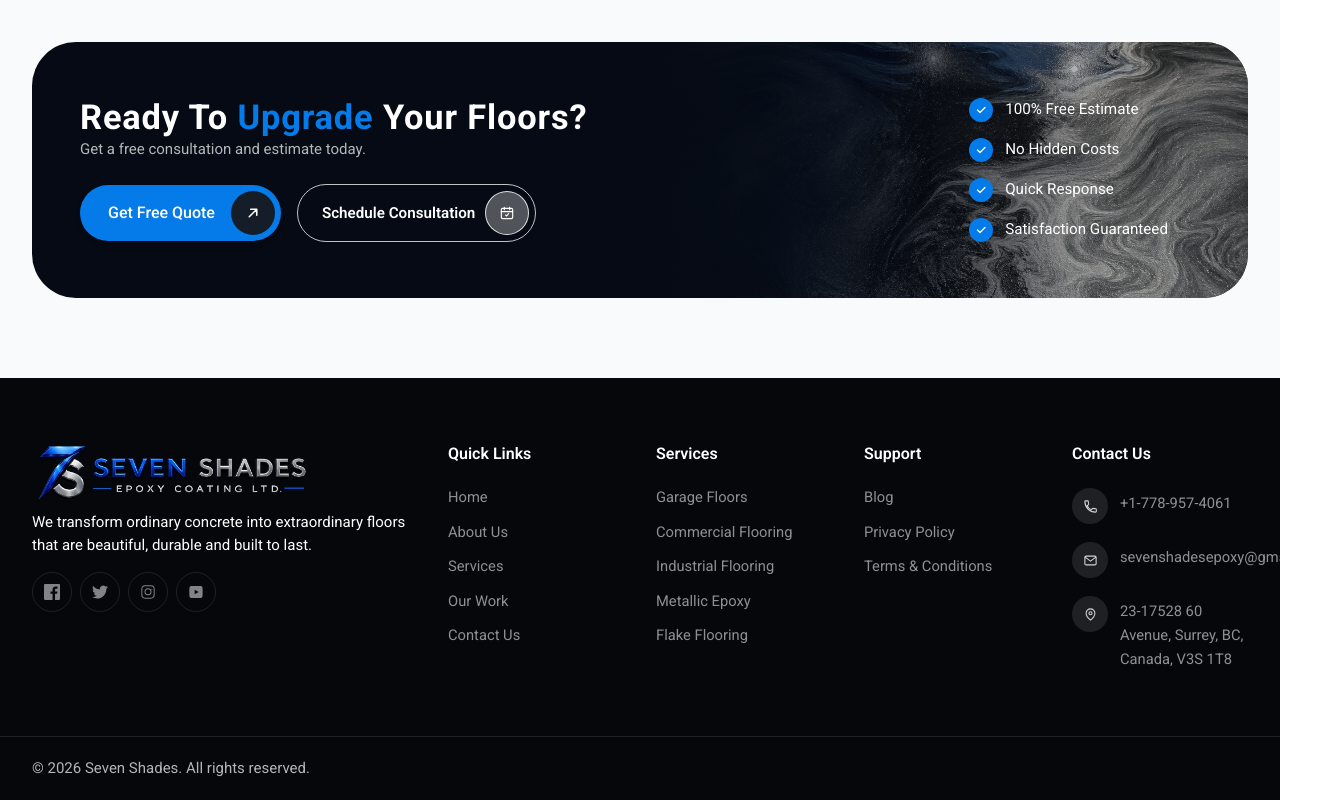
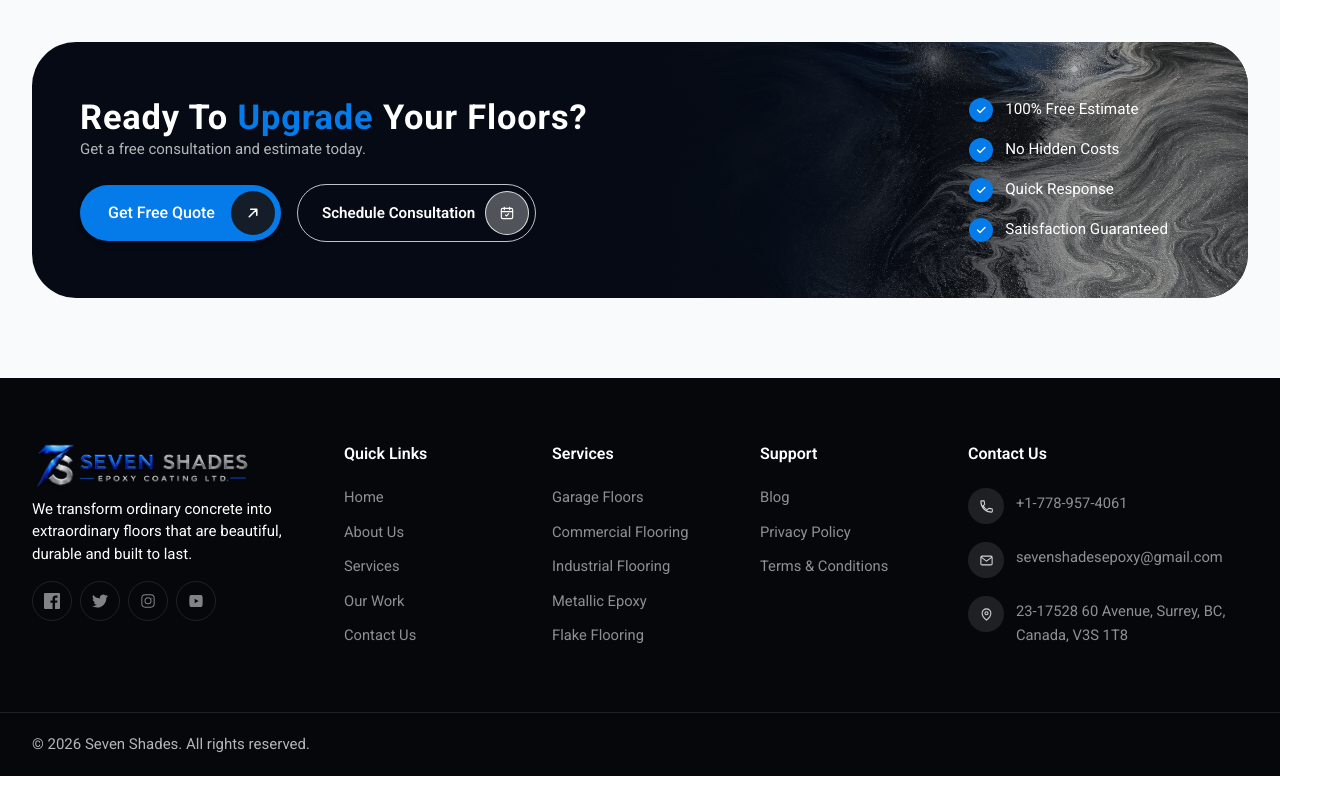
Before and after one commit to amancheema911/savenshades, a Next.js app: page / in a window 1280 px wide. Shown: the part 4009-4809 px from the top of the page, 1327 px wide, since content can reach past the window. After the commit the page ends 4785 px from the top, so only its background shows below. Built offline with nearby package versions, Linux system fonts and the light colour scheme.

Commit message:
updated code after fix accessibility issue

```diff
--- a/src/components/Footer.tsx
+++ b/src/components/Footer.tsx
@@ -73,15 +73,16 @@ function FooterLink({ href, children }: { href: string; children: ReactNode }) {
 
 export default function Footer() {
   return (
-    <footer className="bg-[#05070b] text-white">
+    <footer className="bg-[#05070b] text-white w-full">
       <div className="mx-auto container px-4 sm:px-6 lg:px-8 py-14 lg:py-16">
         <div className="grid grid-cols-1 gap-10 sm:grid-cols-2 lg:grid-cols-12 lg:gap-8">
           {/* Brand */}
-          <div className="sm:col-span-2 lg:col-span-4">
+          <div className="sm:col-span-2 lg:col-span-3">
             <Link href="/" className="inline-flex items-center gap-3" aria-label="Seven Shades home">
-              <Image src={logo} alt="Seven Shades" width={280} height={280} />
+              <Image src={logo} alt="Seven Shades" width={220} height={220} />
             </Link>
             <p>We transform ordinary concrete into extraordinary floors that are beautiful, durable and built to last.</p>
+
             <div className="flex items-center space-x-2 mt-4">
               {socialLinks.map((item) => (
                 <Link
@@ -134,25 +135,25 @@ export default function Footer() {
           </div>
 
           {/* Contact */}
-          <div className="lg:col-span-2">
+          <div className="lg:col-span-3">
             <h2 className="text-base font-semibold text-white">Contact Us</h2>
             <ul className="mt-5 flex flex-col gap-4">
               <li>
-                <a href={phoneHref} className="flex items-start gap-3 text-[0.92rem] text-white/55 transition-colors hover:text-white">
+                <a href={phoneHref} className="flex min-w-0 items-start gap-3 text-[0.92rem] text-white/55 transition-colors hover:text-white">
                   <span className="mt-0.5 inline-flex size-9 shrink-0 items-center justify-center rounded-full bg-white/10 text-white/80"><PhoneIcon /></span>
-                  <span className="pt-1.5">{phone}</span>
+                  <span className="min-w-0 flex-1 break-words pt-1.5">{phone}</span>
                 </a>
               </li>
               <li>
-                <a href={emailHref} className="flex items-start gap-3 text-[0.92rem] text-white/55 transition-colors hover:text-white">
+                <a href={emailHref} className="flex min-w-0 items-start gap-3 text-[0.92rem] text-white/55 transition-colors hover:text-white">
                   <span className="mt-0.5 inline-flex size-9 shrink-0 items-center justify-center rounded-full bg-white/10 text-white/80"><MailIcon /></span>
-                  <span className="pt-1.5">{email}</span>
+                  <span className="min-w-0 flex-1 break-words pt-1.5 leading-relaxed">{email}</span>
                 </a>
               </li>
               <li>
-                  <div className="flex items-start gap-3 text-[0.92rem] text-white/55 transition-colors hover:text-white">
+                  <div className="flex min-w-0 items-start gap-3 text-[0.92rem] text-white/55 transition-colors hover:text-white">
                     <span className="mt-0.5 inline-flex size-9 shrink-0 items-center justify-center rounded-full bg-white/10 text-white/80"><PinIcon /></span>
-                    <span className="pt-1.5 leading-relaxed">{address}</span>
+                    <span className="min-w-0 flex-1 break-words pt-1.5 leading-relaxed">{address}</span>
                   </div>
               </li>
             </ul>
```
